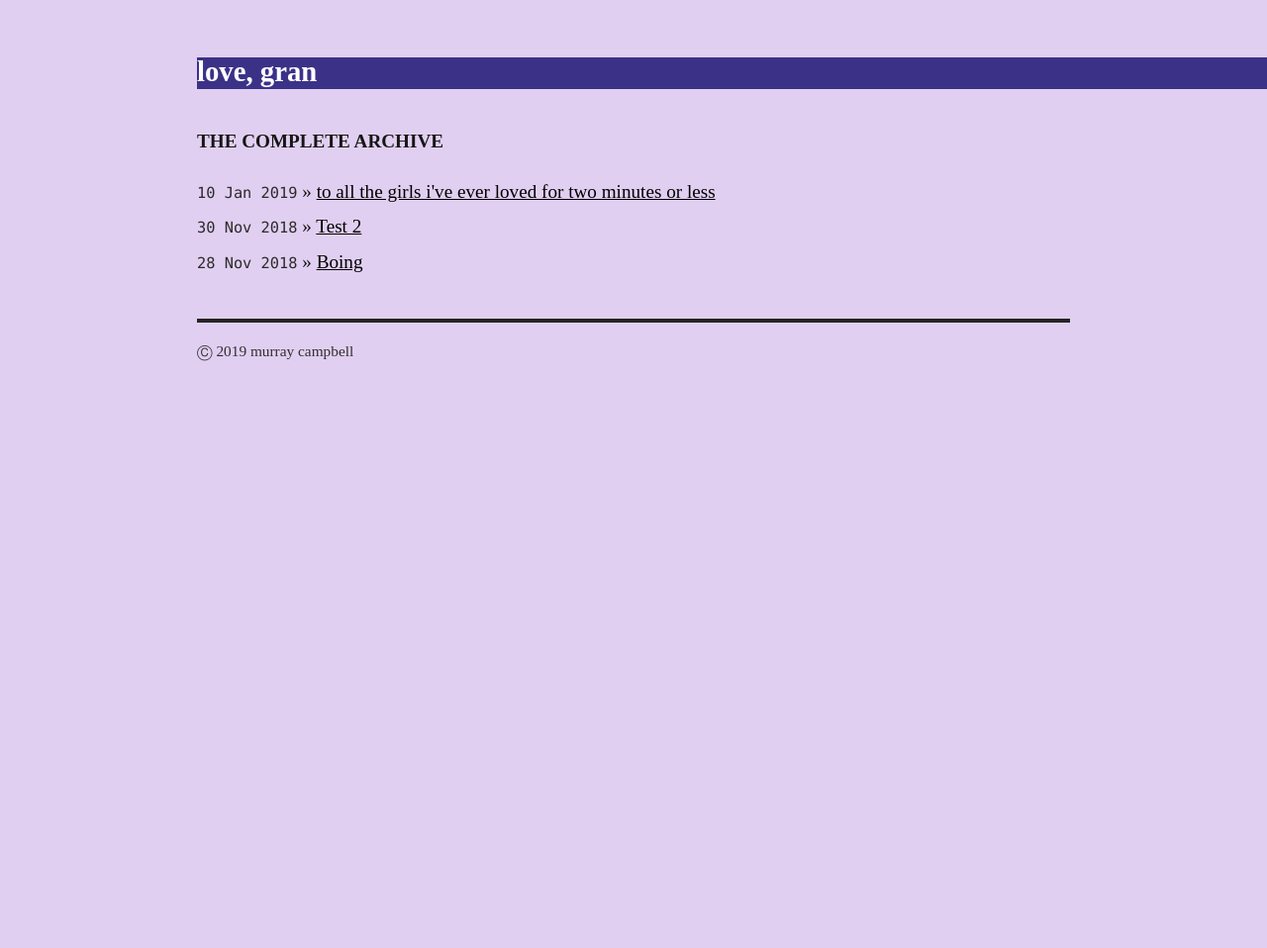
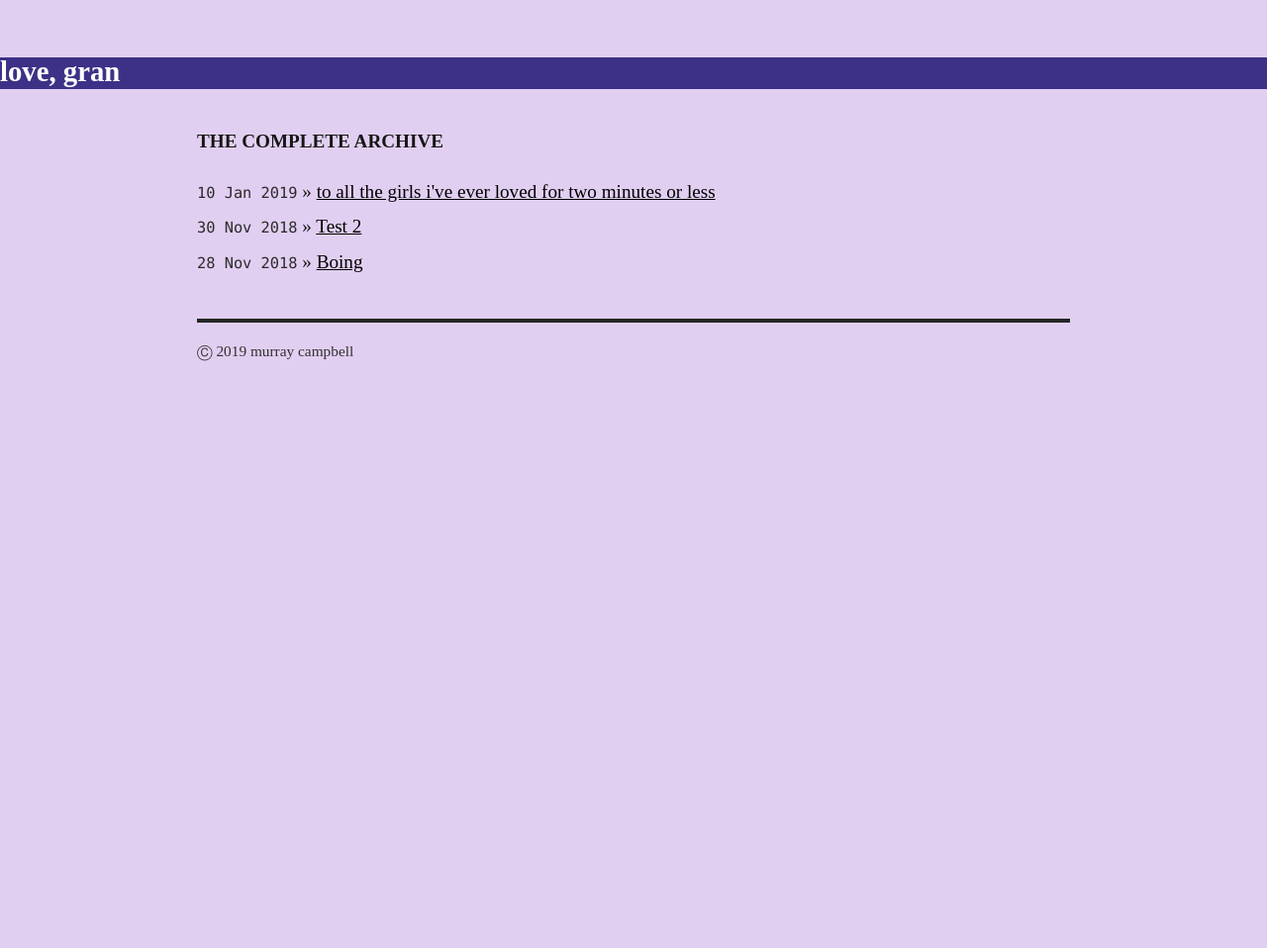
Before and after one commit to campmara/gran, a Jekyll site: the page built from index.html, in a window 1280 px wide. Shown: the whole page at 99% size. Built offline with Jekyll 4.4.1, drawn with Linux system fonts in a browser that asks for light colours; some web fonts are replaced.

Commit message:
Update screen.css

```diff
--- a/assets/css/screen.css
+++ b/assets/css/screen.css
@@ -88,6 +88,11 @@ ul.posts {
 
 .title {
   width: 100vw;
+  position: relative;
+  left: 50%;
+  right: 50%;
+  margin-left: -50vw;
+  margin-right: -50vw;
   background-color: rgb(59, 50, 136);
   color: rgb(255, 255, 255);
   font-weight: bold;
@@ -101,7 +106,7 @@ ul.posts {
   }
 
   .site .title a:hover {
-    color: rgb(35, 99, 141);
+    color: rgb(163, 57, 92);
   }
 
   .site .title a.extra {
```
